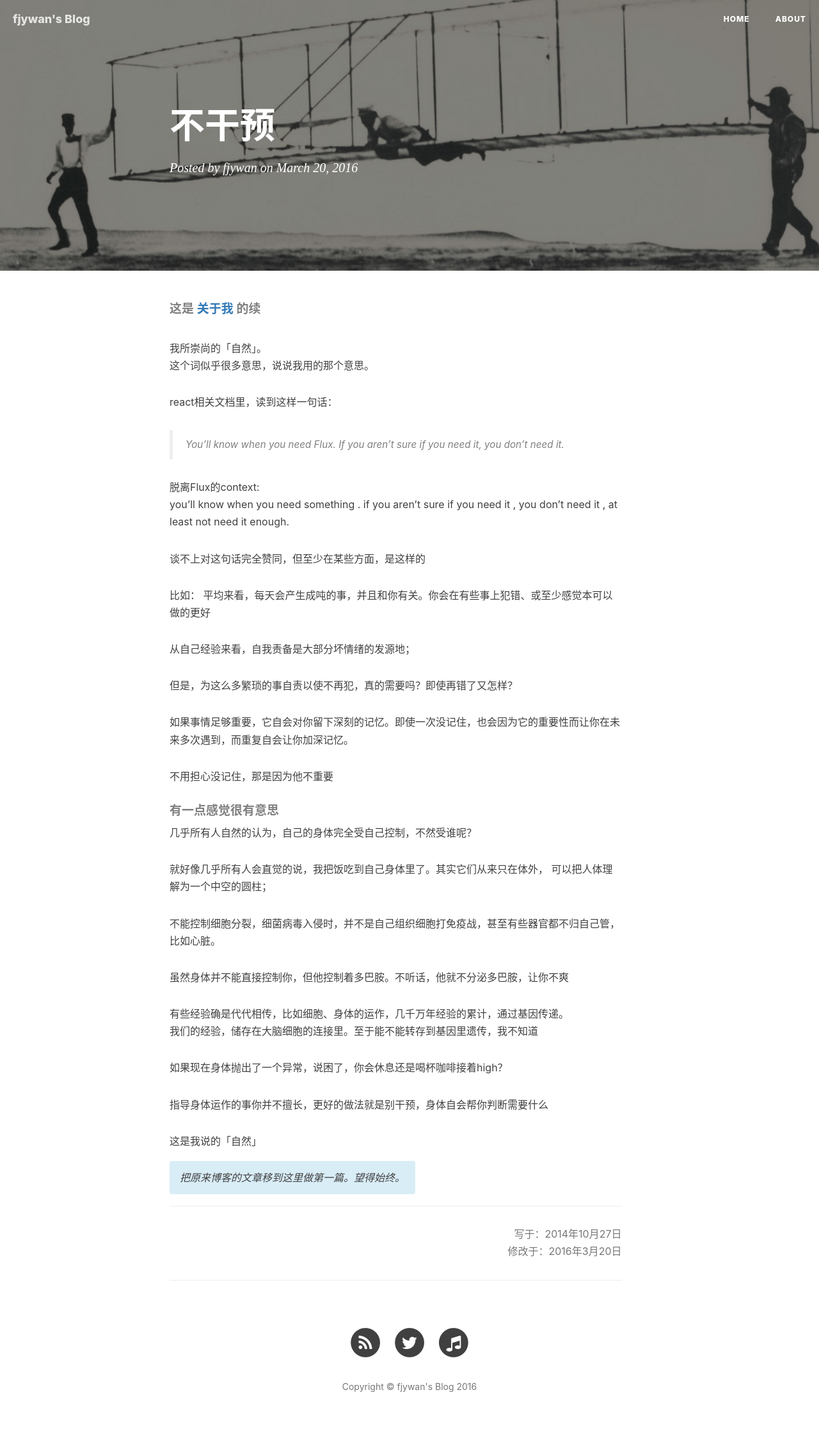
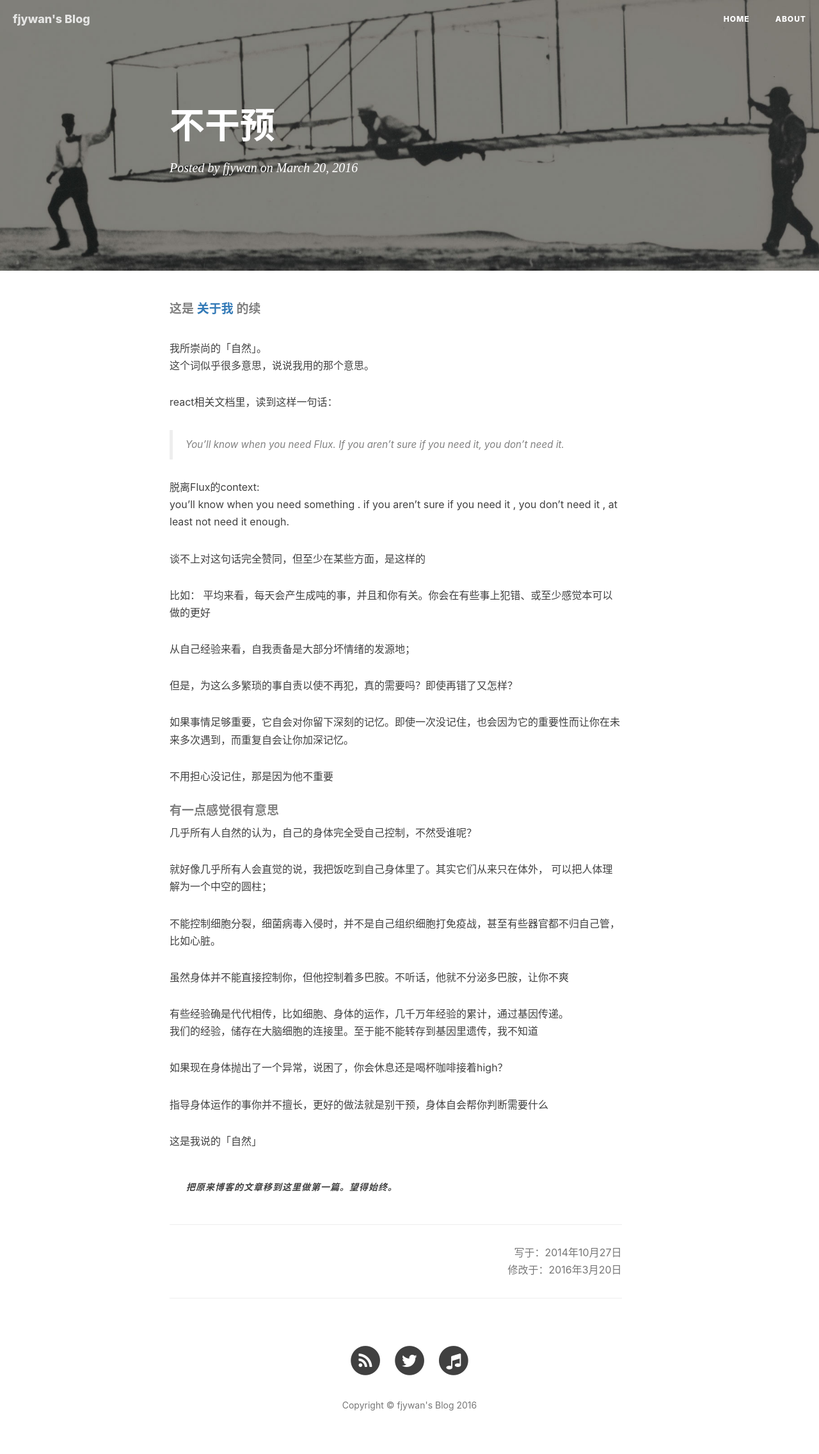
Before and after one commit to xiaoshude/xiaoshude.github.io, a Jekyll site: the page built from _posts/2016-03-20-non-intervention.markdown, in a window 1280 px wide. Shown: the whole page at 64% size. Built offline with Jekyll 4.4.1, drawn with Linux system fonts in a browser that asks for light colours; nearby versions of some CDN libraries; comment, search, counter and statistics services are not loaded; before the commit the page ends 2244 px from its top, so only the background shows below that.

Commit message:
style amend

```diff
--- a/_posts/2016-03-20-non-intervention.markdown
+++ b/_posts/2016-03-20-non-intervention.markdown
@@ -51,7 +51,7 @@ you'll know when you need something . if you aren't sure if you need it , you do
 
 这是我说的「自然」
 
-<i class="alert bg-info">把原来博客的文章移到这里做第一篇。望得始终。</i>
+<i class="btn">把原来博客的文章移到这里做第一篇。望得始终。</i>
 
 <hr>
 <p class="text-right text-muted">
```
